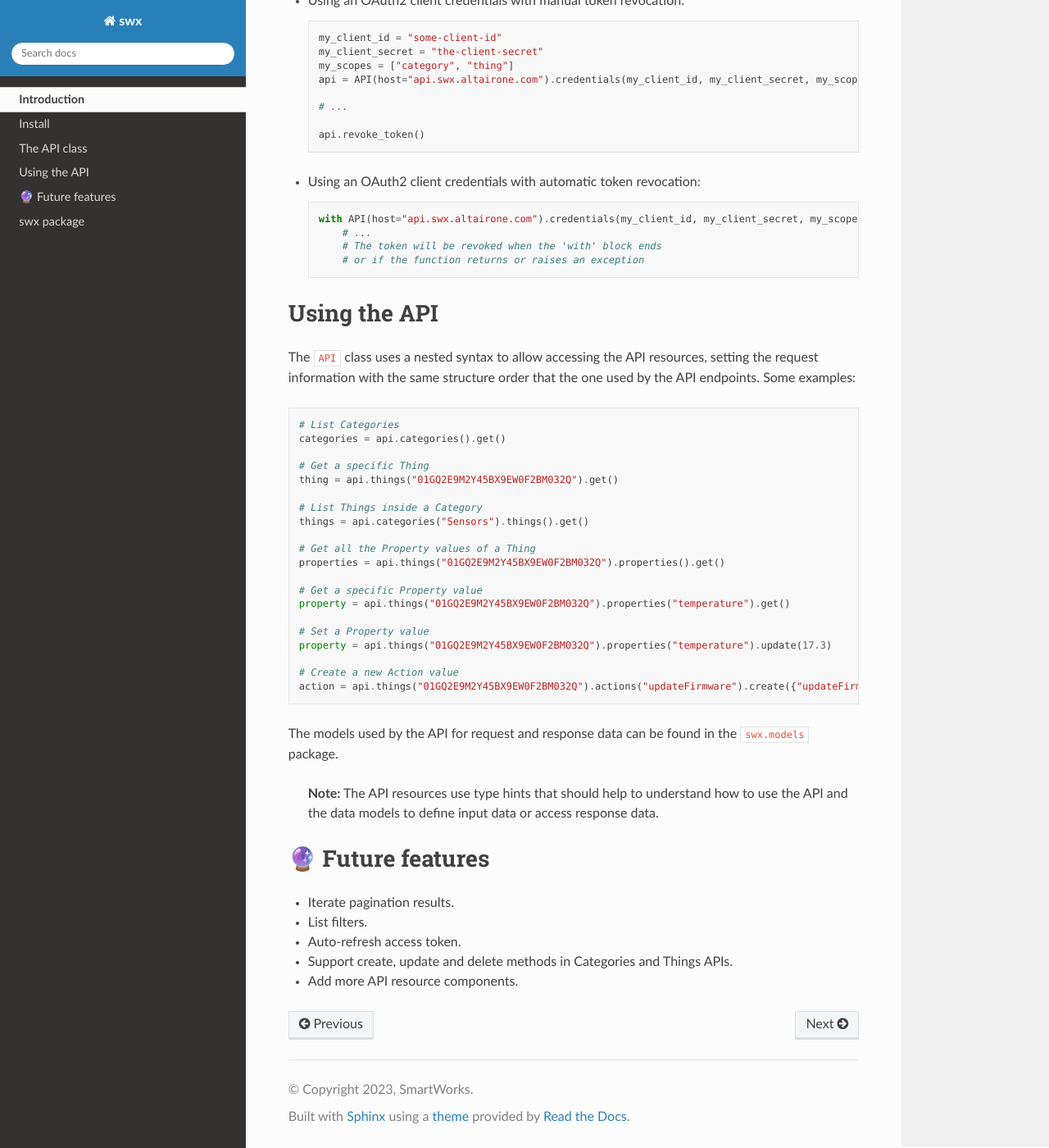
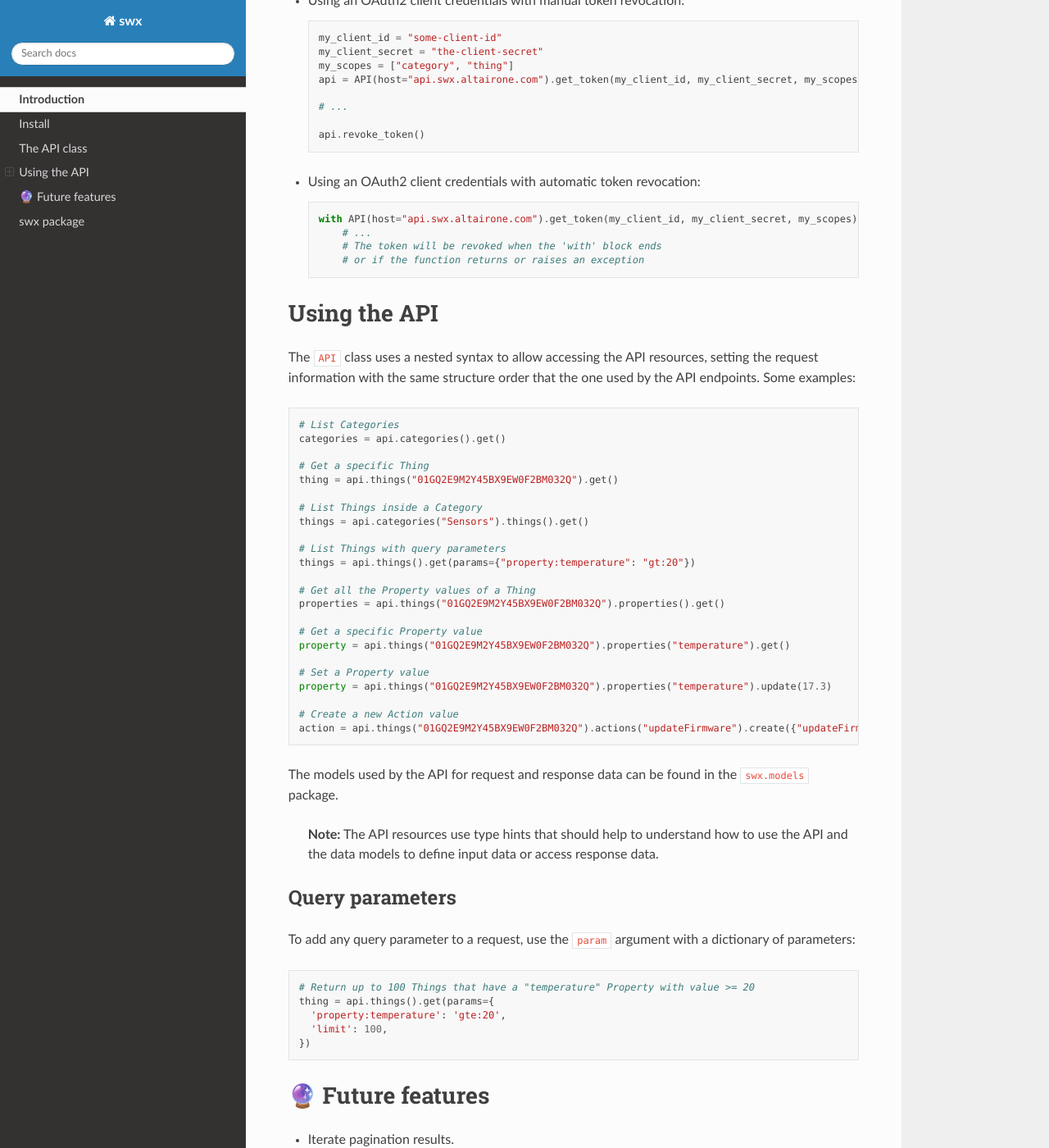
Before and after one commit to altairengineering/iots-python, a Sphinx documentation site: the page built from docs/readme.rst, in a window 1280 px wide and 1400 px high, scrolled down 1019 px. Shown: the whole window at 82% size. Built offline with Sphinx 7.4.7 and the Read the Docs theme 2.0.0, drawn with Linux system fonts in a browser that asks for light colours.

```diff
--- a/docs/readme.rst
+++ b/docs/readme.rst
@@ -59,7 +59,7 @@
      my_client_id = "some-client-id"
      my_client_secret = "the-client-secret"
      my_scopes = ["category", "thing"]
-     api = API(host="api.swx.altairone.com").credentials(my_client_id, my_client_secret, my_scopes)
+     api = API(host="api.swx.altairone.com").get_token(my_client_id, my_client_secret, my_scopes)
 
      # ...
 
@@ -70,7 +70,7 @@
 
   .. code-block:: python
 
-     with API(host="api.swx.altairone.com").credentials(my_client_id, my_client_secret, my_scopes) as api:
+     with API(host="api.swx.altairone.com").get_token(my_client_id, my_client_secret, my_scopes) as api:
          # ...
          # The token will be revoked when the 'with' block ends
          # or if the function returns or raises an exception
@@ -93,6 +93,9 @@
    # List Things inside a Category
    things = api.categories("Sensors").things().get()
 
+   # List Things with query parameters
+   things = api.things().get(params={"property:temperature": "gt:20"})
+
    # Get all the Property values of a Thing
    properties = api.things("01GQ2E9M2Y45BX9EW0F2BM032Q").properties().get()
 
@@ -111,16 +114,29 @@
 ..
 
    **Note:** The API resources use type hints that should help to understand
-   how to use the API and the data models to define input data or
-   access response data.
+   how to use the API and the data models to define input data or access
+   response data.
 
+
+Query parameters
+^^^^^^^^^^^^^^^^
+
+To add any query parameter to a request, use the ``param`` argument with a
+dictionary of parameters:
+
+.. code-block:: python
+
+   # Return up to 100 Things that have a "temperature" Property with value >= 20
+   thing = api.things().get(params={
+     'property:temperature': 'gte:20',
+     'limit': 100,
+   })
 
 🔮 Future features
 ------------------
 
 
 * Iterate pagination results.
-* List filters.
 * Auto-refresh access token.
 * Support create, update and delete methods in Categories and Things APIs.
 * Add more API resource components.
--- a/pyproject.toml
+++ b/pyproject.toml
@@ -11,7 +11,7 @@
 
 [tool.poetry.dependencies]
 python = "^3.7"
-requests = "^2.28.1"
+requests = "^2.31.0"
 pydantic = "^1.10.4"
 
 [tool.poetry.group.dev.dependencies]
@@ -28,6 +28,7 @@
 autodoc_pydantic = "^1.8.0"
 typed-ast = "^1.5.4"
 m2r = "^0.3.1"
+jupyter = "^1.0.0"
 
 [build-system]
 requires = ["poetry>=0.12"]
```
Also changed, not shown: docs/swx.rst (+8 -0 lines), 4 other files.
